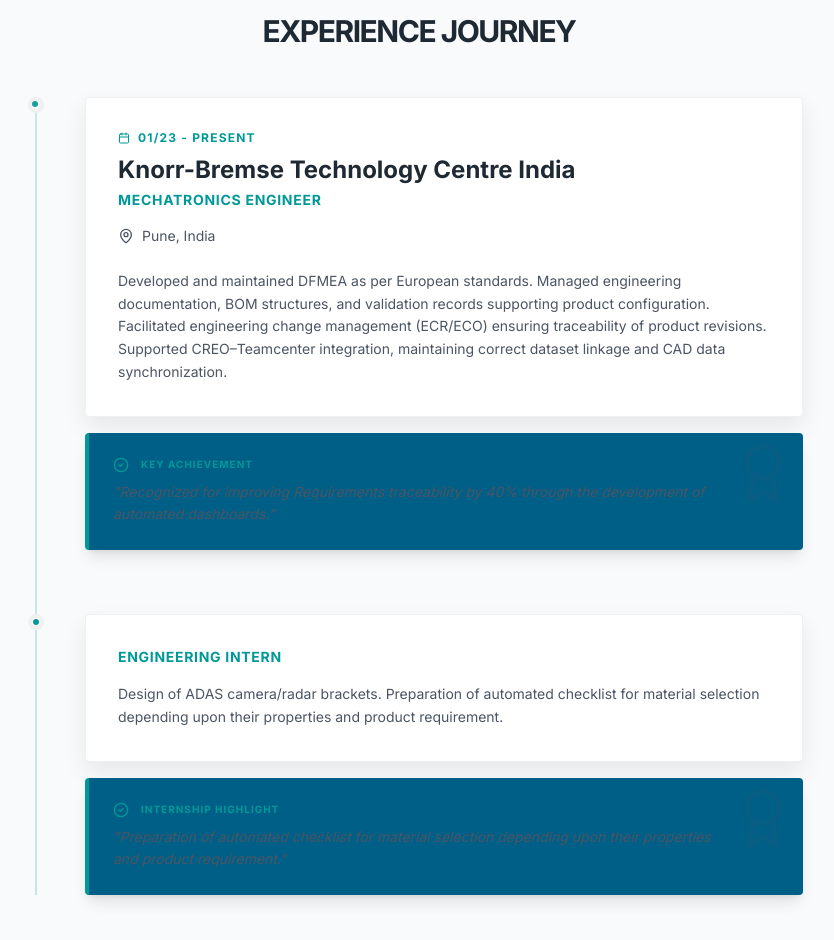
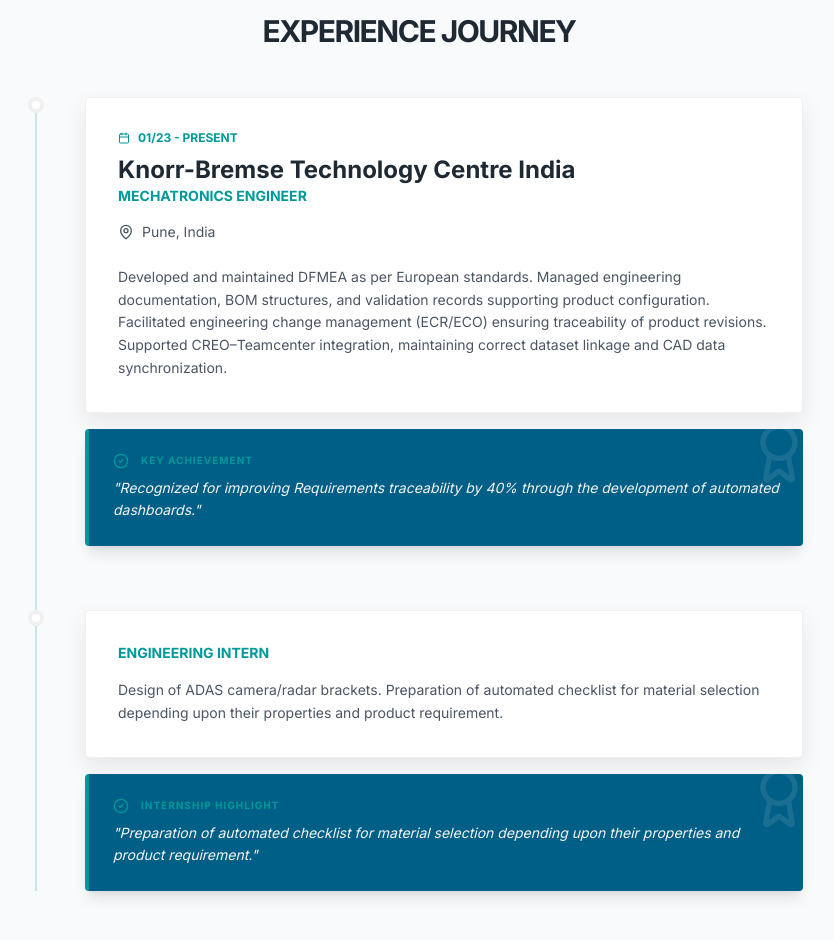
Before and after one commit to Ninadsali05/Profile-NS, a React (Vite) app: page / in a window 1280 px wide. Shown: the part 840-1780 px from the top of the page, without its empty margins (221-1055 px from the left). Built offline with nearby package versions, Linux system fonts and the light colour scheme.

Commit message:
Update HomeView.tsx

```diff
--- a/src/components/views/HomeView.tsx
+++ b/src/components/views/HomeView.tsx
@@ -9,11 +9,11 @@
     <div className="pb-20">
       <Hero />
 
-      {/* Top Skills Bar */}
+      {/* Top Skills */}
       <section className="px-6 mb-20">
         <div className="max-w-7xl mx-auto">
-          <div className="flex flex-wrap justify-center items-center gap-8 py-8 border-y border-siemens-stone/50">
-            {topSkills.map((skill) => (
+          <div className="flex flex-wrap justify-center gap-8 py-8 border-y border-siemens-stone/50">
+            {topSkills.map(skill => (
               <div key={skill} className="flex items-center gap-3">
                 <div className="w-2 h-2 rounded-full bg-siemens-petrol" />
                 <span
@@ -39,48 +39,39 @@
           </h2>
 
           <div className="max-w-3xl mx-auto">
-            <div className="relative border-l-2 border-siemens-petrol/20 ml-4 md:ml-0 space-y-16">
+            <div className="relative border-l-2 border-siemens-petrol/20 space-y-16">
 
-              {/* Present Experience */}
-              <motion.div
-                initial={{ opacity: 0, y: 20 }}
-                whileInView={{ opacity: 1, y: 0 }}
-                viewport={{ once: true }}
-                className="relative pl-12"
-              >
-                {/* Timeline Dot */}
+              {/* PRESENT EXPERIENCE */}
+              <motion.div className="relative pl-12">
                 <div
                   className="absolute -left-[9px] top-0 w-4 h-4 rounded-full border-4"
                   style={{
                     backgroundColor: 'var(--card-bg)',
                     borderColor: 'var(--card-border)',
                   }}
-                >
-                  <div className="w-1.5 h-1.5 rounded-full bg-siemens-petrol animate-pulse" />
-                </div>
+                />
 
-                {/* Experience Card */}
                 <div
-                  className="p-8 rounded-sm transition-colors duration-300"
+                  className="p-8 rounded-sm"
                   style={{
                     backgroundColor: 'var(--card-bg)',
                     border: '1px solid var(--card-border)',
                     boxShadow: 'var(--card-shadow)',
                   }}
                 >
-                  <div className="flex items-center gap-2 text-xs font-bold text-siemens-petrol uppercase tracking-widest mb-2">
+                  <div className="flex items-center gap-2 text-xs font-bold text-siemens-petrol uppercase mb-2">
                     <Calendar className="w-3 h-3" />
                     {experiences[0].period}
                   </div>
 
                   <h3
-                    className="text-2xl font-bold mb-1"
+                    className="text-2xl font-bold"
                     style={{ color: 'var(--text-primary)' }}
                   >
                     {experiences[0].company}
                   </h3>
 
-                  <p className="text-siemens-petrol font-bold text-sm uppercase tracking-wider mb-4">
+                  <p className="text-siemens-petrol font-bold text-sm uppercase mb-4">
                     {experiences[0].role}
                   </p>
 
@@ -100,19 +91,14 @@
                   </p>
                 </div>
 
-                {/* Key Achievement (FIXED) */}
+                {/* KEY ACHIEVEMENT — FIXED */}
                 <motion.div
-                  initial={{ opacity: 0, x: -10 }}
-                  whileInView={{ opacity: 1, x: 0 }}
-                  viewport={{ once: true }}
-                  className="mt-4 p-6 bg-siemens-dark rounded-sm border-l-4 border-siemens-petrol shadow-lg relative overflow-hidden transition-colors duration-300"
-                  style={{ color: 'var(--text-secondary)' }}
+                  className="mt-4 p-6 rounded-sm border-l-4 border-siemens-petrol bg-siemens-dark shadow-lg relative overflow-hidden"
+                  style={{ color: 'var(--text-on-dark, #f5f5f5)' }}
                 >
-                  <div className="absolute -top-2 -right-2 p-4 opacity-10">
-                    <Award className="w-16 h-16" />
-                  </div>
+                  <Award className="absolute -top-2 -right-2 w-16 h-16 opacity-10" />
 
-                  <div className="relative z-10 pr-12">
+                  <div className="relative">
                     <div className="flex items-center gap-3 mb-2">
                       <CheckCircle2 className="w-4 h-4 text-siemens-petrol" />
                       <span className="text-[10px] font-bold uppercase tracking-widest text-siemens-petrol">
@@ -120,43 +106,32 @@
                       </span>
                     </div>
 
-                    <p
-                      className="text-sm italic leading-relaxed"
-                      style={{ color: 'var(--text-secondary)' }}
-                    >
+                    <p className="text-sm italic leading-relaxed">
                       "Recognized for improving Requirements traceability by 40% through the development of automated dashboards."
                     </p>
                   </div>
                 </motion.div>
               </motion.div>
 
-              {/* Internship */}
-              <motion.div
-                initial={{ opacity: 0, y: 20 }}
-                whileInView={{ opacity: 1, y: 0 }}
-                viewport={{ once: true }}
-                className="relative pl-12"
-              >
-                {/* Timeline Dot */}
+              {/* INTERNSHIP */}
+              <motion.div className="relative pl-12">
                 <div
-                  className="absolute -left-[9px] top-0 w-4 h-4 rounded-full border-4 flex items-center justify-center"
+                  className="absolute -left-[9px] top-0 w-4 h-4 rounded-full border-4"
                   style={{
                     backgroundColor: 'var(--card-bg)',
                     borderColor: 'var(--card-border)',
                   }}
-                >
-                  <div className="w-1.5 h-1.5 rounded-full bg-siemens-petrol" />
-                </div>
+                />
 
                 <div
-                  className="p-8 rounded-sm transition-colors duration-300"
+                  className="p-8 rounded-sm"
                   style={{
                     backgroundColor: 'var(--card-bg)',
                     border: '1px solid var(--card-border)',
                     boxShadow: 'var(--card-shadow)',
                   }}
                 >
-                  <p className="text-siemens-petrol font-bold text-sm uppercase tracking-wider mb-4">
+                  <p className="text-siemens-petrol font-bold text-sm uppercase mb-4">
                     {experiences[1].role}
                   </p>
 
@@ -168,19 +143,14 @@
                   </p>
                 </div>
 
-                {/* Internship Highlight */}
+                {/* INTERNSHIP HIGHLIGHT — FIXED */}
                 <motion.div
-                  initial={{ opacity: 0, x: -10 }}
-                  whileInView={{ opacity: 1, x: 0 }}
-                  viewport={{ once: true }}
-                  className="mt-4 p-6 bg-siemens-dark rounded-sm border-l-4 border-siemens-petrol shadow-lg relative overflow-hidden"
-                  style={{ color: 'var(--text-secondary)' }}
+                  className="mt-4 p-6 rounded-sm border-l-4 border-siemens-petrol bg-siemens-dark shadow-lg relative overflow-hidden"
+                  style={{ color: 'var(--text-on-dark, #f5f5f5)' }}
                 >
-                  <div className="absolute -top-2 -right-2 p-4 opacity-10">
-                    <Award className="w-16 h-16" />
-                  </div>
+                  <Award className="absolute -top-2 -right-2 w-16 h-16 opacity-10" />
 
-                  <div className="relative z-10 pr-12">
+                  <div className="relative">
                     <div className="flex items-center gap-3 mb-2">
                       <CheckCircle2 className="w-4 h-4 text-siemens-petrol" />
                       <span className="text-[10px] font-bold uppercase tracking-widest text-siemens-petrol">
@@ -188,10 +158,7 @@
                       </span>
                     </div>
 
-                    <p
-                      className="text-sm italic leading-relaxed"
-                      style={{ color: 'var(--text-secondary)' }}
-                    >
+                    <p className="text-sm italic leading-relaxed">
                       "Preparation of automated checklist for material selection depending upon their properties and product requirement."
                     </p>
                   </div>
```
